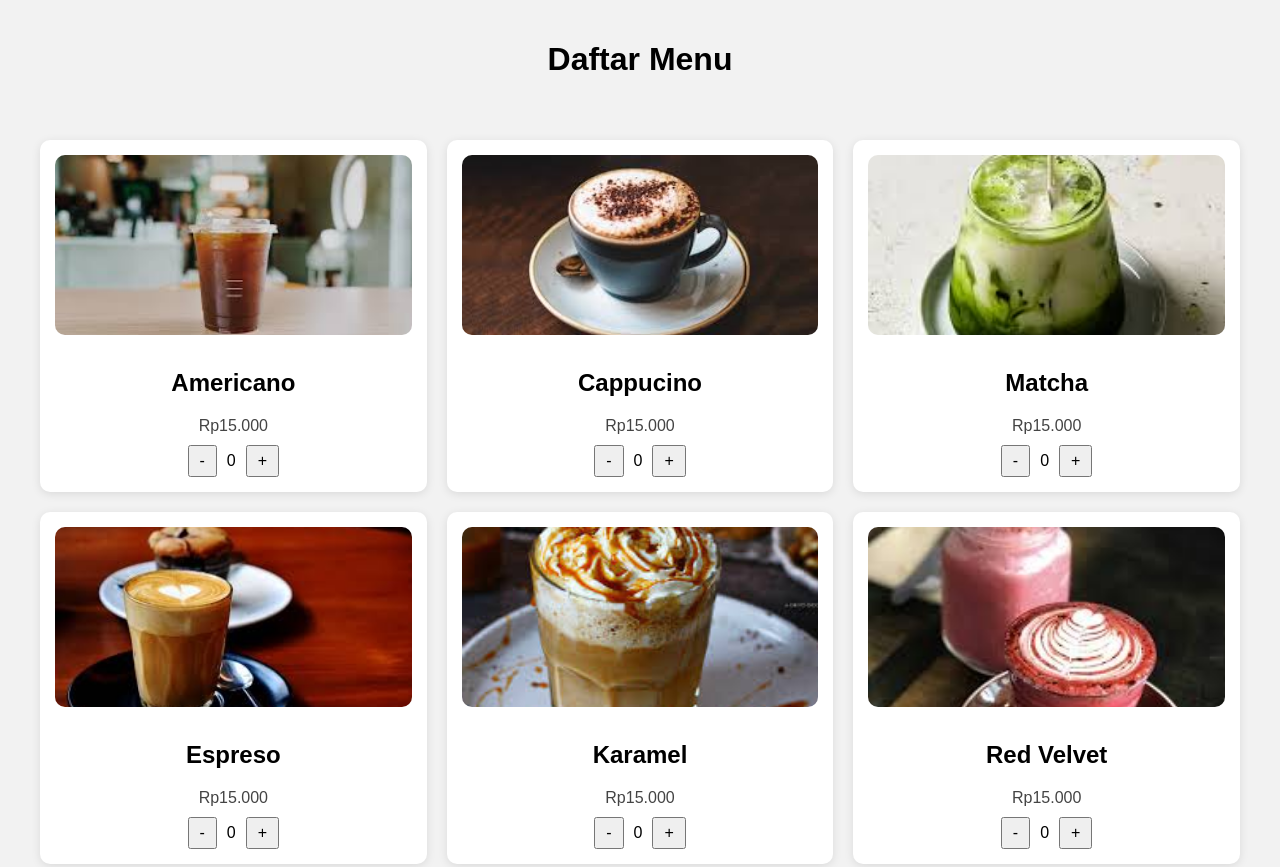
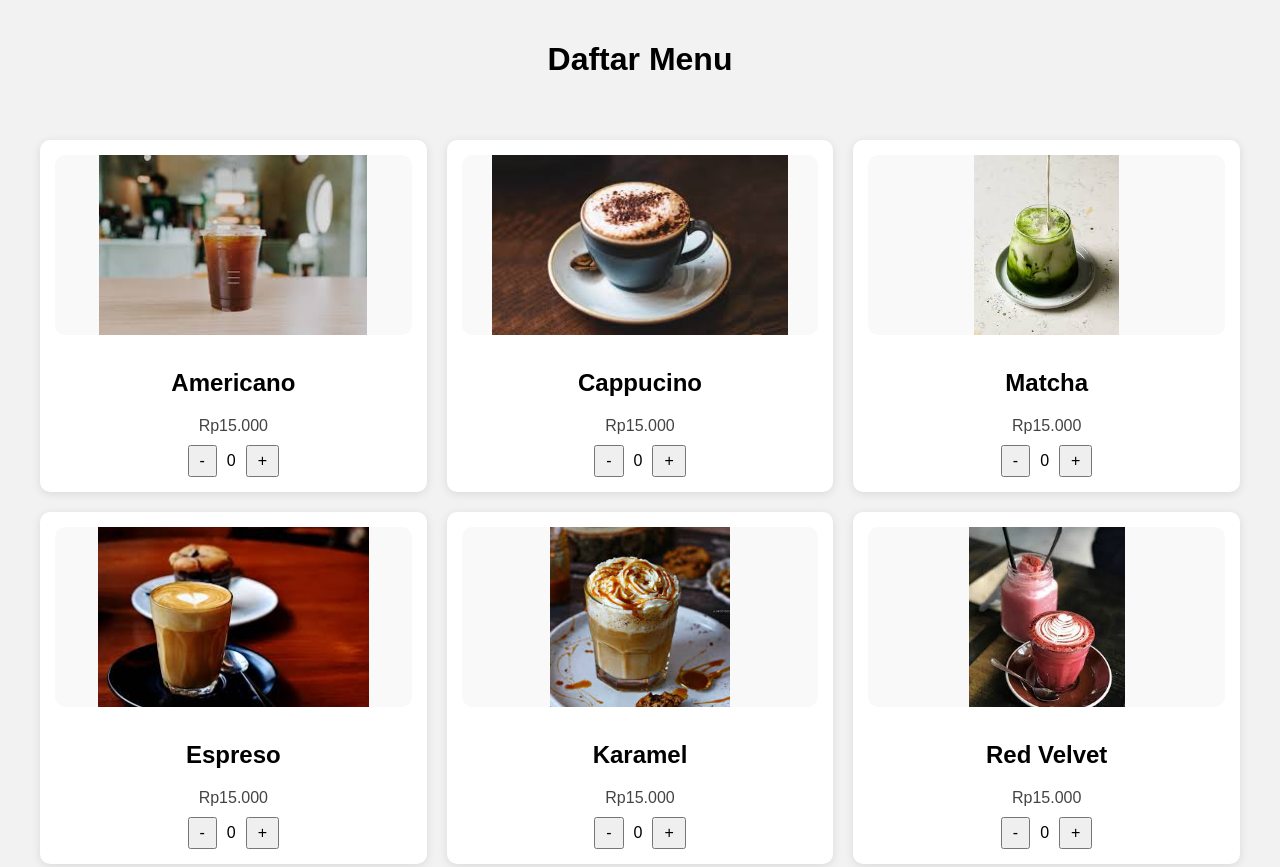
Before and after one commit to sailorr-ui/WebsiteCoffeshop, a plain HTML site: page index.html in a window 1280 px wide. Shown: the top 867 px of the page. Drawn offline with Linux system fonts and the light colour scheme.

Commit message:
Update style.css

```diff
--- a/style.css
+++ b/style.css
@@ -30,9 +30,10 @@ h1 {
 .produk img {
   width: 100%;
   height: 180px;
-  object-fit: cover;
+  object-fit: contain;
   border-radius: 10px;
   margin-bottom: 10px;
+  background-color: #f9f9f9;
 }
 
 .harga {
```
